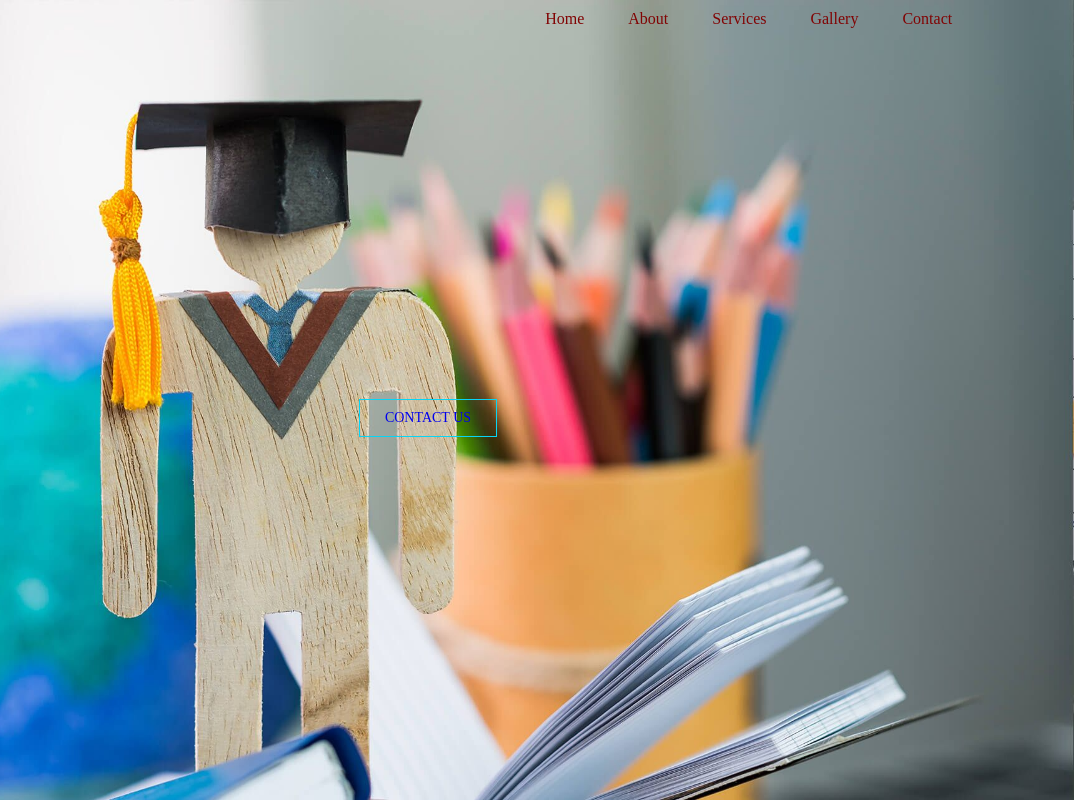
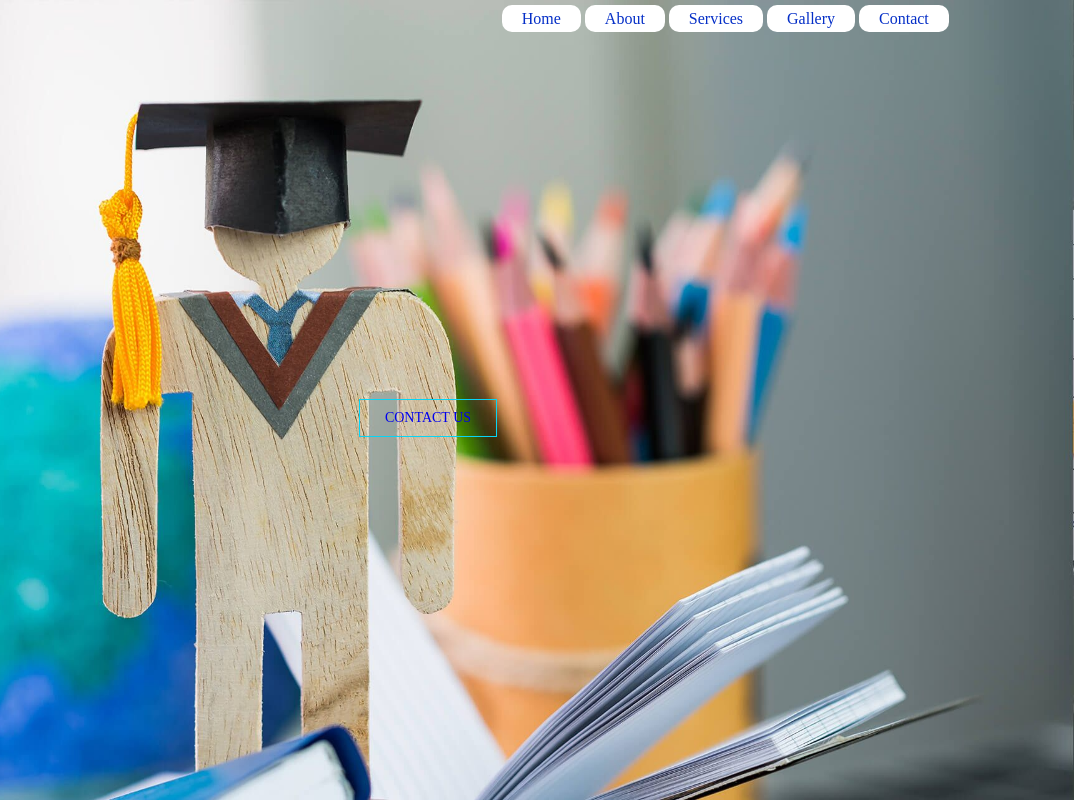
Before and after one commit to kimani400/schoolWebsite, a plain HTML site: page index.html in a window 1280 px wide. Shown: the full height of the page, 206-1280 px from the left. Drawn offline with Linux system fonts and the light colour scheme.

Commit message:
Update index.css

```diff
--- a/index.css
+++ b/index.css
@@ -20,21 +20,26 @@ body{
     float: right;
     list-style: none;
     margin-top: 10px;
-    margin-right: 4%;
+    margin-right: 6%;
 }
 .nav-area li{
     display: inline-block;
 }
 .nav-area li a{
-    color: rgb(129, 4, 4);
+    color: rgb(5, 47, 199);
     text-decoration: none;
     padding: 5px 20px;
     font-family: poppins;
     font-size: 16px;
+    background-color: white;
+    border-radius: 10px;
 }
 .nav-area li a:hover{
-    background: rgb(232, 241, 243);
-    color: #333;
+    background: rgb(240, 226, 198);
+    color: rgb(37, 6, 238);
+}
+.nav-area li a:hover{
+    transition: all 400ms ease-in-out;
 }
 .logo img{
     width: 100px;
```
